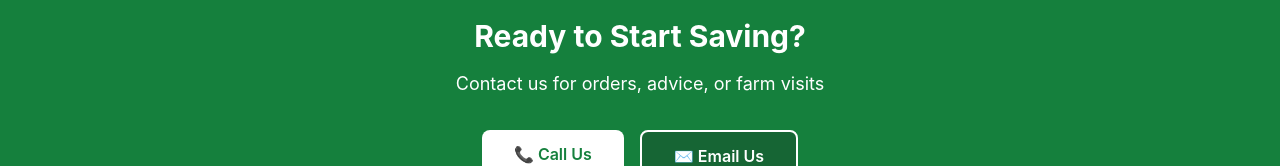
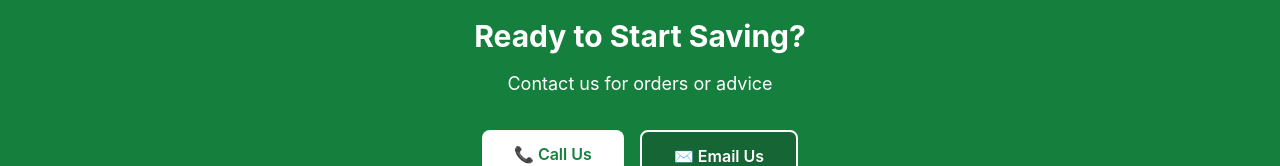
Before and after one commit to XdKing2/agroglobal-store, a React (Vite) app: page / in a window 1280 px wide. Shown: the part 3564-3730 px from the top of the page. Built offline with nearby package versions, Linux system fonts and the light colour scheme.

Commit message:
Update Contact.jsx

```diff
--- a/src/components/Contact.jsx
+++ b/src/components/Contact.jsx
@@ -5,16 +5,16 @@ const Contact = () => {
     <section id="contact" className="py-16 bg-green-700 text-white">
       <div className="max-w-4xl mx-auto px-4 sm:px-6 lg:px-8 text-center">
         <h3 className="text-3xl font-bold mb-4">Ready to Start Saving?</h3>
-        <p className="text-lg mb-8">Contact us for orders, advice, or farm visits</p>
+        <p className="text-lg mb-8">Contact us for orders or advice</p>
         <div className="flex flex-col sm:flex-row gap-4 justify-center">
           <a
-            href="tel:+1234567890"
+            href="tel:+0773039058"
             className="bg-white text-green-700 px-8 py-3 rounded-lg font-semibold hover:bg-green-50 transition"
           >
             📞 Call Us
           </a>
           <a
-            href="mailto:info@agroglobal.com"
+            href="mailto:agroglobalzw@gmail.com"
             className="bg-green-800 text-white px-8 py-3 rounded-lg font-semibold hover:bg-green-900 transition border-2 border-white"
           >
             ✉️ Email Us
```
